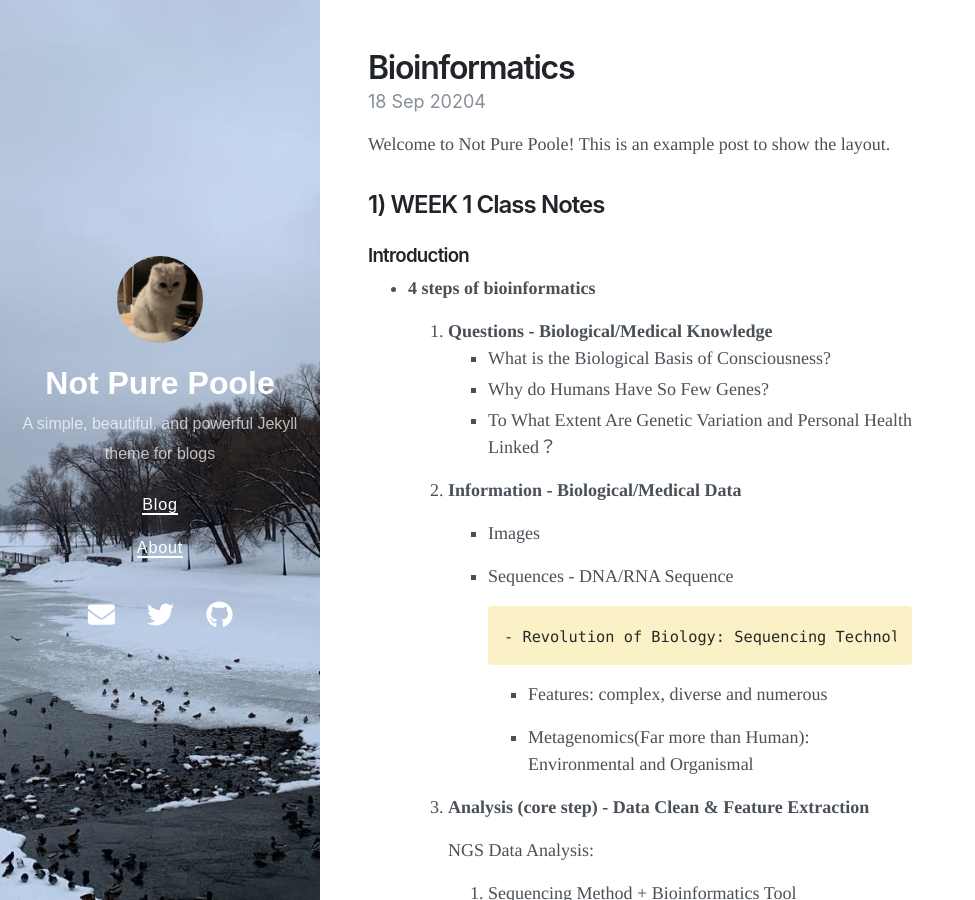
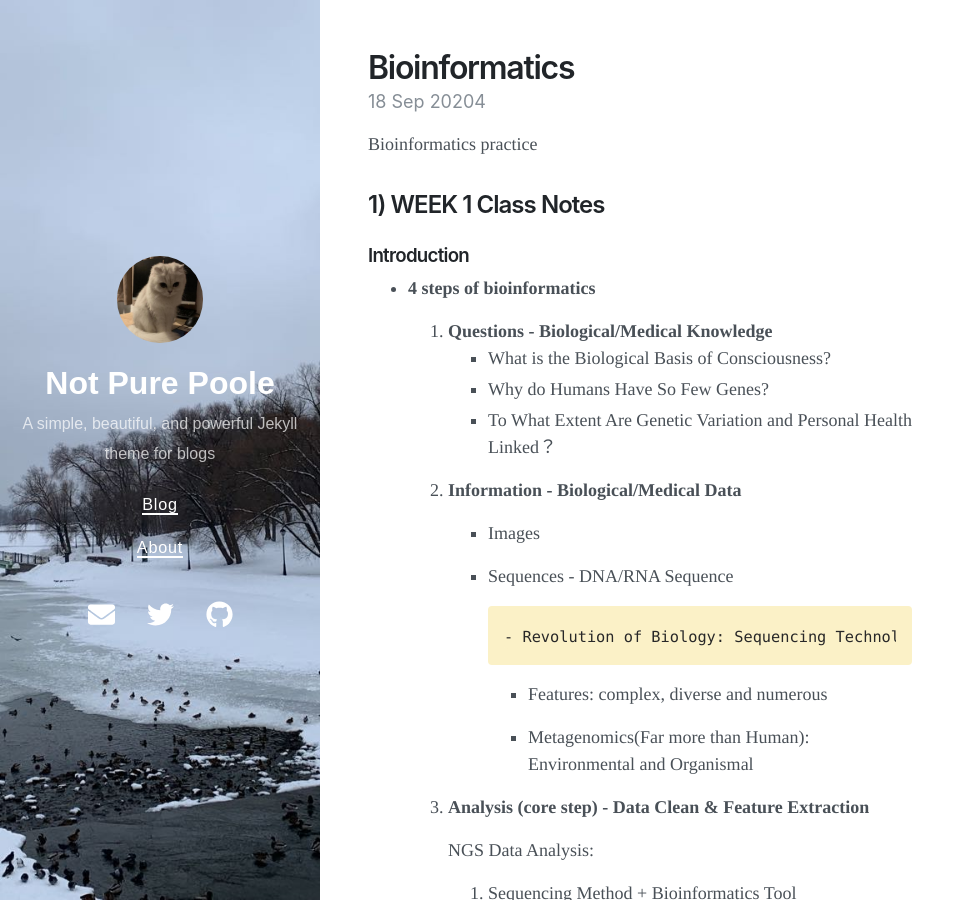
Before and after one commit to zhouziyi23/zhouziyi23.github.io, a Jekyll site: the page built from _posts/2024-09-18-Bioinformatics.md, in a window 1280 px wide and 900 px high. Shown: the whole window, without its empty margins (0-975 px from the left). Built offline with Jekyll 4.4.1, drawn with Linux system fonts in a browser that asks for light colours; nearby versions of some CDN libraries.

Commit message:
Update 2024-09-18-Bioinformatics.md

```diff
--- a/_posts/2024-09-18-Bioinformatics.md
+++ b/_posts/2024-09-18-Bioinformatics.md
@@ -1,11 +1,9 @@
 ---
 layout: post
 title: Bioinformatics
-tags: mathjax
-math: true
-date: 20204-9-18 15:32 +0800
+date: 20204-9-18 22:00 +0800
 ---
-Welcome to Not Pure Poole! This is an example post to show the layout.
+Bioinformatics practice
 ## 1) WEEK 1 Class Notes
 
 ### Introduction
```
